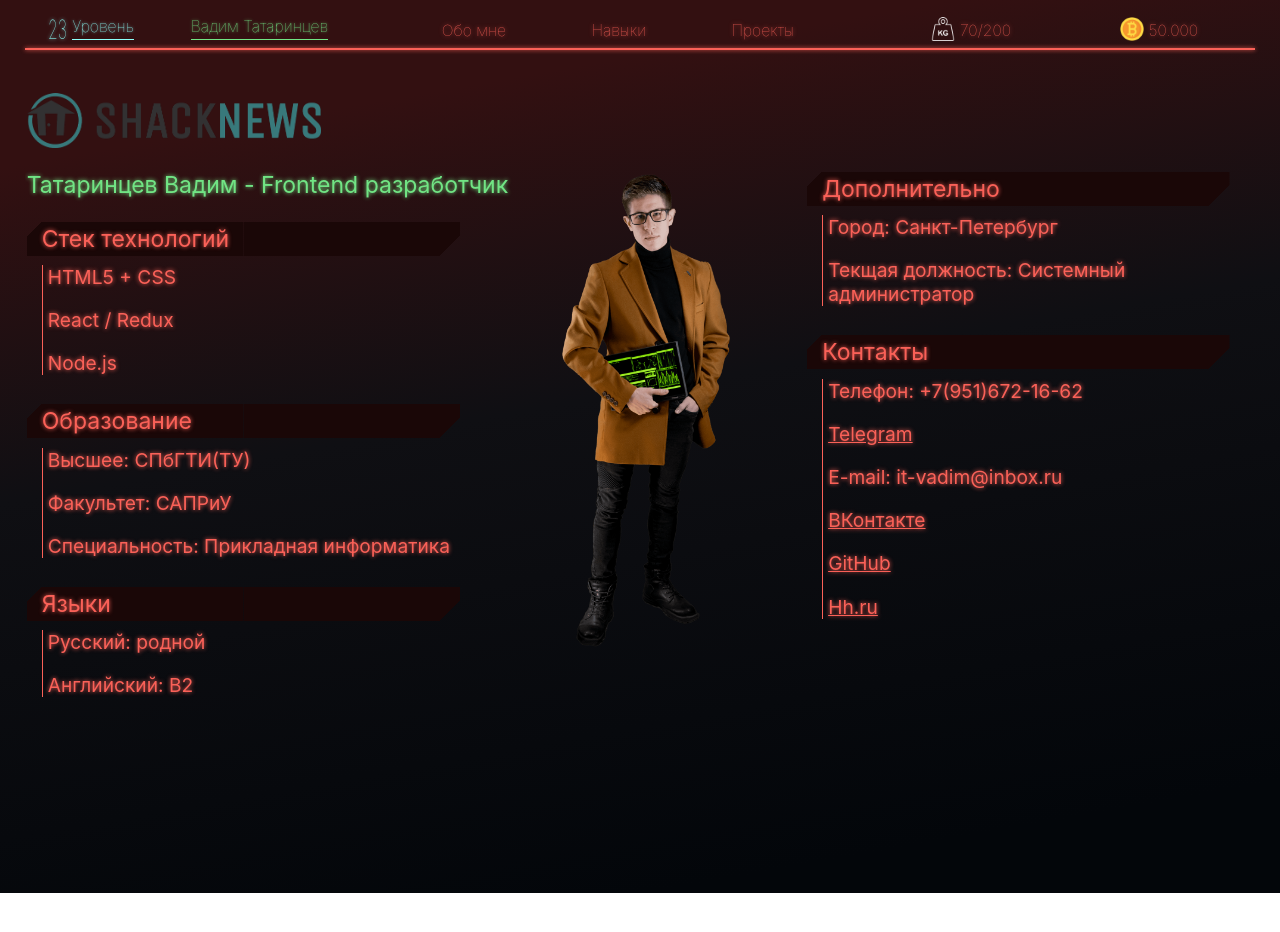
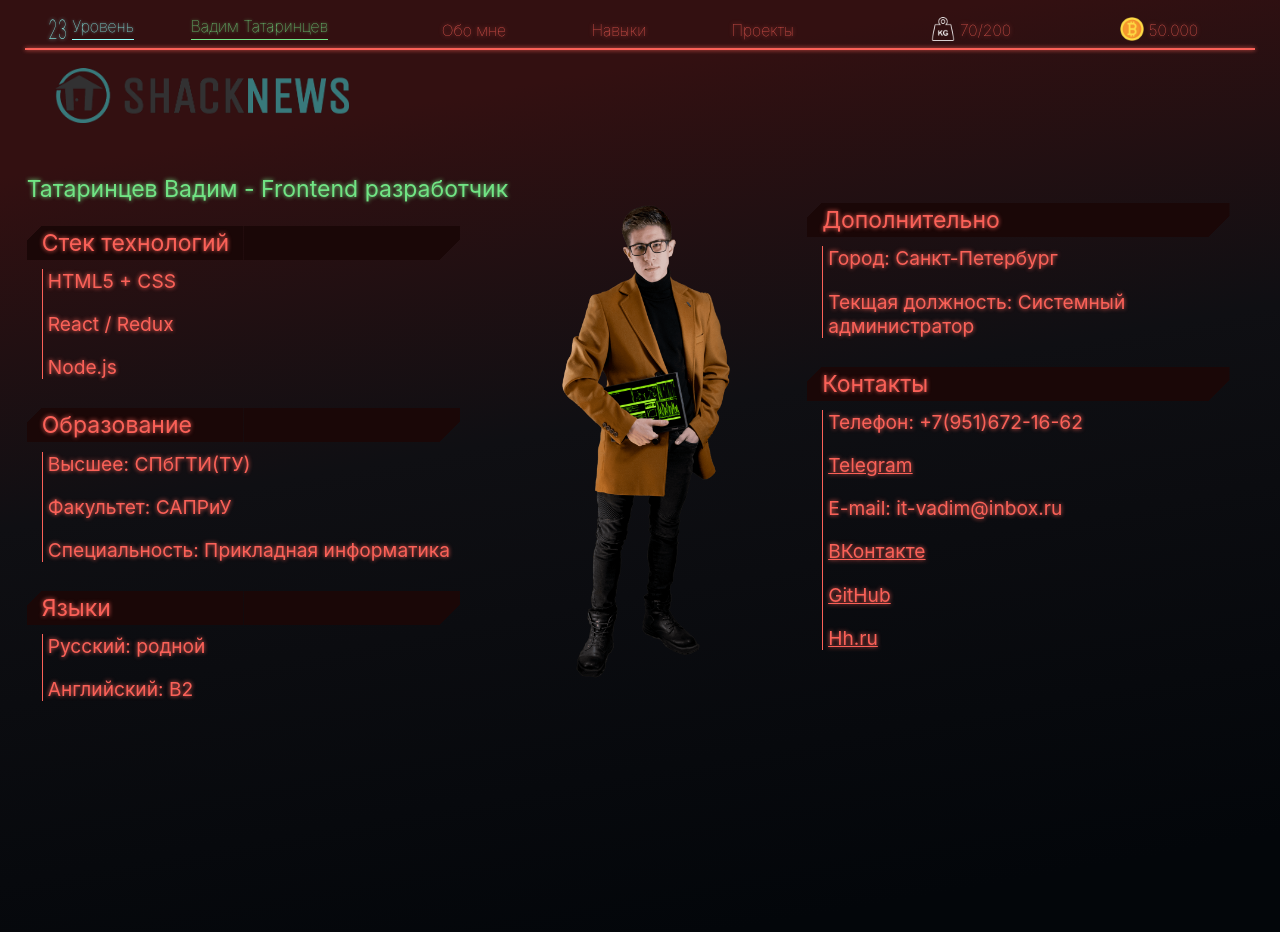
Before and after one commit to VadosLight/Cyberpunk-resume, a React (Create React App) app: page / in a window 1280 px wide. Shown: the top 932 px of the page. Before the commit the page ends 893 px from the top, so only its background shows below. Built offline with nearby package versions, Linux system fonts and the light colour scheme.

Commit message:
some changes

```diff
--- a/src/App.css
+++ b/src/App.css
@@ -3,7 +3,7 @@
   display: block;
   overflow: hidden;
   min-height: 100vh;
-  margin: 30px 25px 0px 25px;
+  margin: 10px 25px 0px 25px;
   font-size: larger;
 }
 
--- a/src/Menu/Header.css
+++ b/src/Menu/Header.css
@@ -105,3 +105,8 @@
   border-bottom: 1px solid;
   padding-bottom: 3px;
 }
+
+.shack-news-logo {
+  margin: 10px 0 10px 30px;
+  width: 23vw;
+}
--- a/src/Menu/Header.jsx
+++ b/src/Menu/Header.jsx
@@ -5,6 +5,8 @@ import "./Header.css";
 
 import coinIco from "./img/coin.png";
 import kgIco from "./img/kg.png";
+import shackNewsLogo from "./img/shack-news.png";
+
 
 function myAge() {
   return Math.floor(
@@ -54,6 +56,11 @@ export default function MainMenu() {
       </div>
 
       <hr className="header__undeline"></hr>
+      <img
+          className="shack-news-logo"
+          src={shackNewsLogo}
+          alt="shack-news-logo"
+        />
     </div>
   );
 }
--- a/src/pages/About.css
+++ b/src/pages/About.css
@@ -96,7 +96,3 @@ a {
   margin-left: 15px;
   padding-left: 5px;
 }
-
-.shack-news-logo {
-  width: 23vw;
-}
--- a/src/pages/About.jsx
+++ b/src/pages/About.jsx
@@ -3,17 +3,17 @@
 import "./About.css";
 import myAvatar from "./img/About/me.png";
 // const myAvatar = React.lazy(() => import("./img/About/me.png"));
-import shackNewsLogo from "./img/About/shack-news.png";
+// import shackNewsLogo from "./img/About/shack-news.png";
 
 function About() {
   return (
     <div className="parallax about" data-speed="1">
       <div className="about__first-third">
-        <img
+        {/* <img
           className="shack-news-logo"
           src={shackNewsLogo}
           alt="shack-news-logo"
-        />
+        /> */}
         <p className="about__first-third__my-name">
           Татаринцев Вадим - Frontend разработчик
         </p>
```
Also changed, not shown: src/menu/img/shack-news.png (added).
